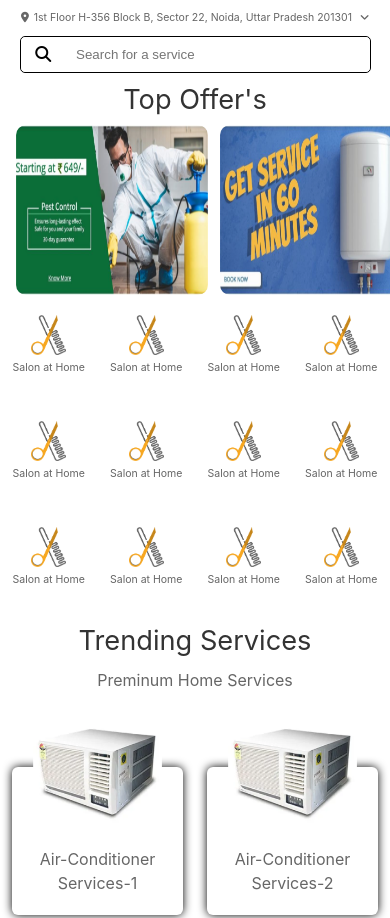
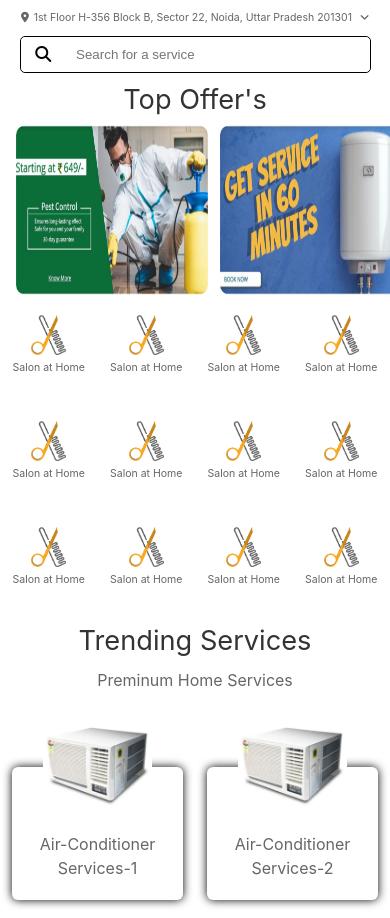
Before and after one commit to Hardik900/Oye-busy.github.io, a plain HTML site: page index.html in a window 390 px wide. Shown: the top 918 px of the page. Drawn offline with nearby package versions, Linux system fonts and the light colour scheme.

Commit message:
again update css

```diff
--- a/index.css
+++ b/index.css
@@ -466,13 +466,15 @@
         background: url(Air-conditioner.png) no-repeat center center/cover ;
         /* background-color: blue; */
         height: 110px;
-        width: 33%;
+        width: 28%;
         /* width: 150px; */
-        margin: -65px auto 0px auto;
+        margin-top: -65px;
+        position: absolute;
+        z-index: 1;
     }
 
     .trending-img{
-        height: 80px;
+        height: 65px;
         width: 100%;
         /* width: 50px; */
         display: flex;
```
